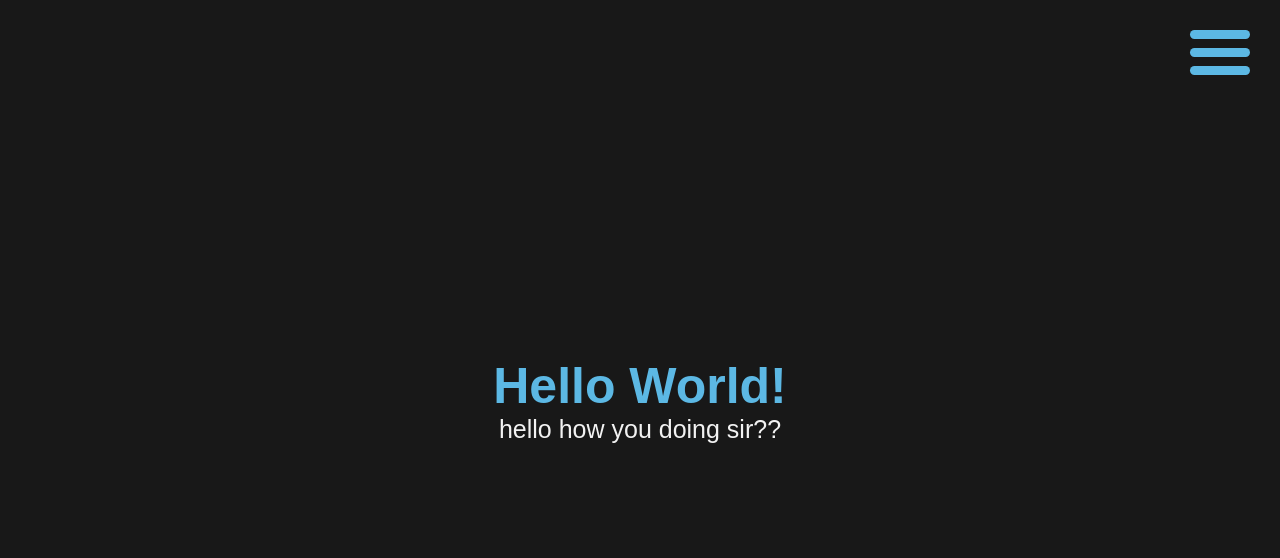
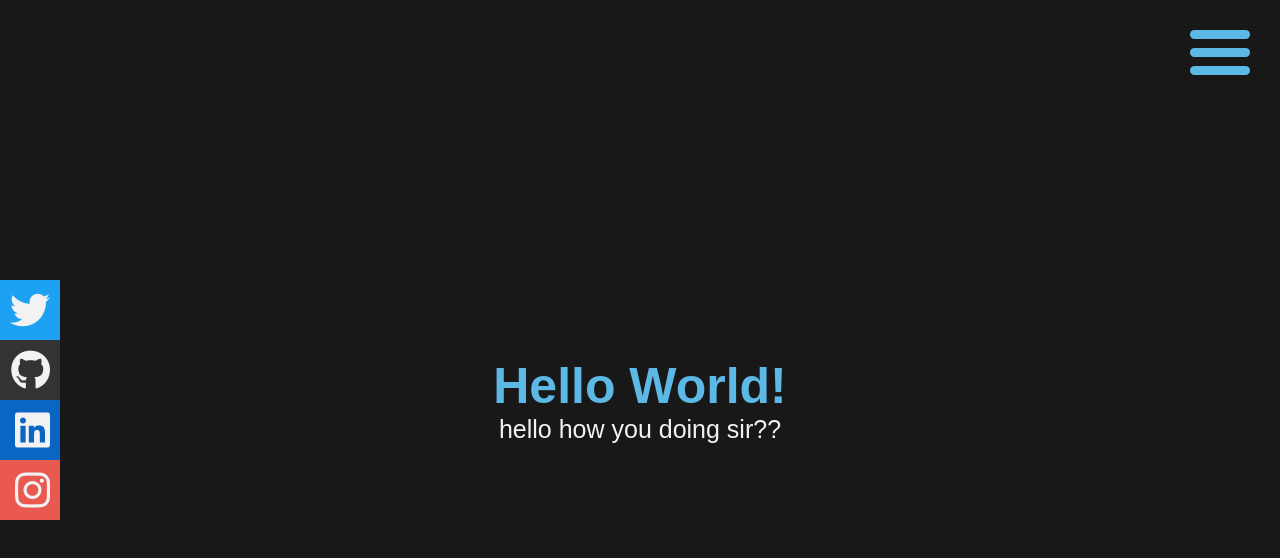
Before and after one commit to anmoljhamb/portfolio, a React (Create React App) app: page / in a window 1280 px wide. Shown: the top 558 px of the page. Built offline with nearby package versions, Linux system fonts and the light colour scheme; a web font is replaced by a local one.

Commit message:
sidebar animation

```diff
--- a/public/index.html
+++ b/public/index.html
@@ -9,6 +9,10 @@
             name="description"
             content="Web site created using create-react-app"
         />
+        <link
+            rel="stylesheet"
+            href="https://cdnjs.cloudflare.com/ajax/libs/font-awesome/6.2.0/css/all.min.css"
+        />
         <title>Portfolio</title>
     </head>
     <body>
--- /dev/null
+++ b/src/components/About/SideBar.jsx
@@ -0,0 +1,34 @@
+import React from "react";
+
+const SideBar = () => {
+    return (
+        <div className="sideBar">
+            <li>
+                <i
+                    className="fa-brands fa-twitter fa-5x"
+                    style={{ backgroundColor: "#1DA1F2" }}
+                ></i>
+            </li>
+            <li>
+                <i
+                    className="fa-brands fa-github fa-5x"
+                    style={{ backgroundColor: "#333" }}
+                ></i>
+            </li>
+            <li>
+                <i
+                    className="fa-brands fa-linkedin fa-5x"
+                    style={{ backgroundColor: "#0A66C2" }}
+                ></i>
+            </li>
+            <li>
+                <i
+                    className="fa-brands fa-instagram fa-5x"
+                    style={{ backgroundColor: "#e95950" }}
+                ></i>
+            </li>
+        </div>
+    );
+};
+
+export default SideBar;
--- a/src/components/index.js
+++ b/src/components/index.js
@@ -1,3 +1,4 @@
 export { default as PageLoader } from "./common/PageLoader";
 export { default as AppLoader } from "./common/AppLoader";
 export { default as IfLoading } from "./common/IfLoading";
+export { default as SideBar } from "./About/SideBar";
--- a/src/containers/About/About.jsx
+++ b/src/containers/About/About.jsx
@@ -1,6 +1,6 @@
 import React, { useContext, useEffect } from "react";
 import Context from "../../context/Context";
-import { IfLoading } from "../../components";
+import { IfLoading, SideBar } from "../../components";
 import "./About.scss";
 
 const About = () => {
@@ -14,6 +14,7 @@ const About = () => {
 
     return (
         <IfLoading>
+            <SideBar></SideBar>
             <>
                 <h1>Hello World!</h1>
                 <p>hello how you doing sir??</p>
--- a/src/containers/About/About.scss
+++ b/src/containers/About/About.scss
@@ -0,0 +1,23 @@
+@import "../../index.scss";
+
+.sideBar {
+    position: absolute;
+    top: auto;
+    list-style: none;
+    i {
+        transition: all 0.3s ease-in-out;
+        width: 9rem;
+        height: 6rem;
+        margin-right: 2rem;
+        padding: 1rem 1rem;
+        text-align: right;
+        background-color: $color2;
+        font-size: 4rem;
+        color: $color4;
+        transform: translateX(-3rem);
+        cursor: pointer;
+        &:hover {
+            transform: translateX(0rem);
+        }
+    }
+}
```
